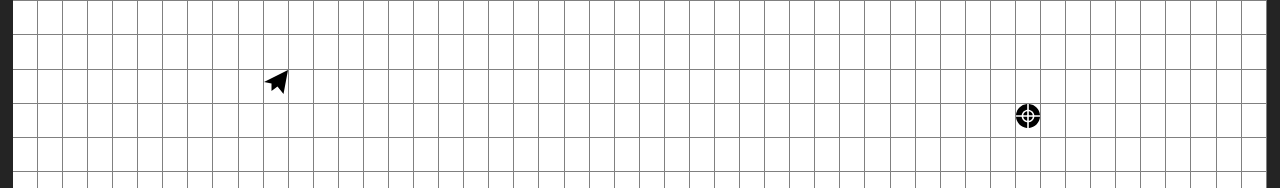
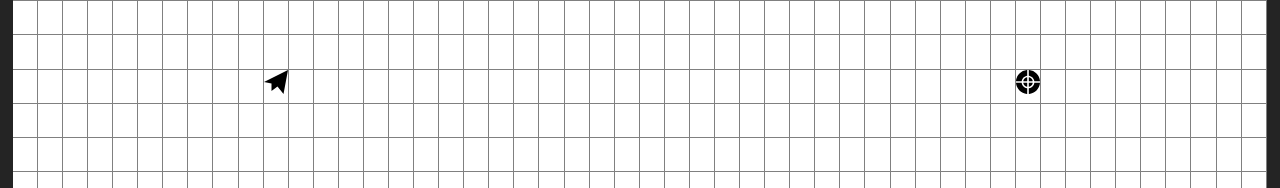
Before and after one commit to BrankoKrstic/pathfinder, a React (Create React App) app: page / in a window 1280 px wide. Shown: the part 306-494 px from the top of the page. Built offline with nearby package versions, Linux system fonts and the light colour scheme.

Commit message:
implement A* search algo

```diff
--- a/src/algos/dijkstra.js
+++ b/src/algos/dijkstra.js
@@ -129,4 +129,57 @@ export class WeightedGraph {
 		}
 		return { visitedNodes, shortestPath: path.concat(vStart).reverse() };
 	}
+	aStar(vStart, vEnd, numCols, wallNodes = []) {
+		const distances = {},
+			previous = {};
+
+		let q = new PriorityQueue();
+		let path = [];
+		let visitedNodes = [];
+		for (let vertex in this.adjacencyList) {
+			distances[vertex] = Infinity;
+			if (vertex === vStart) {
+				distances[vertex] = 0;
+			}
+			previous[vertex] = null;
+			q.enqueue(vertex, distances[vertex]);
+		}
+		while (q.values.length > 0) {
+			let xDist, yDist, aStarScore;
+			let { val } = q.dequeue();
+			visitedNodes.push(val);
+			if (val === vEnd) {
+				while (previous[val]) {
+					path.push(val);
+					val = previous[val];
+				}
+				break;
+			}
+			if (distances[val] !== Infinity) {
+				this.adjacencyList[val].forEach((edge) => {
+					xDist =
+						(Number(vEnd) % numCols) -
+						(Number(edge.node) % numCols);
+					yDist = Math.floor(
+						(Number(vEnd) - Number(edge.node)) / numCols
+					);
+					aStarScore = Math.floor(
+						Math.abs(xDist) * 2 + Math.abs(yDist)
+					);
+					let newDist = distances[val] + edge.weight;
+					if (
+						newDist < distances[edge.node] &&
+						!wallNodes.includes(edge.node)
+					) {
+						distances[edge.node] = newDist;
+						previous[edge.node] = val;
+						q.enqueue(edge.node, newDist + aStarScore);
+					}
+				});
+			} else {
+				break;
+			}
+		}
+		return { visitedNodes, shortestPath: path.concat(vStart).reverse() };
+	}
 }
--- a/src/components/Pathfinder/Pathfinder.js
+++ b/src/components/Pathfinder/Pathfinder.js
@@ -9,7 +9,7 @@ const NUM_COLS = 50;
 export default function Pathfinder() {
 	const defaultNodeState = {
 		startNode: "410",
-		endNode: "490",
+		endNode: "440",
 		visitedNodes: [],
 		shortestPath: [],
 		wallNodes: [],
@@ -37,9 +37,15 @@ export default function Pathfinder() {
 	}, []);
 	const visualize = () => {
 		resetSearch();
-		let { visitedNodes, shortestPath } = gridState.graph.dijkstra(
+		// let { visitedNodes, shortestPath } = gridState.graph.dijkstra(
+		// 	nodeState.startNode,
+		// 	nodeState.endNode,
+		// 	nodeState.wallNodes
+		// );
+		let { visitedNodes, shortestPath } = gridState.graph.aStar(
 			nodeState.startNode,
 			nodeState.endNode,
+			NUM_COLS,
 			nodeState.wallNodes
 		);
 		let visitedArr = [];
```
